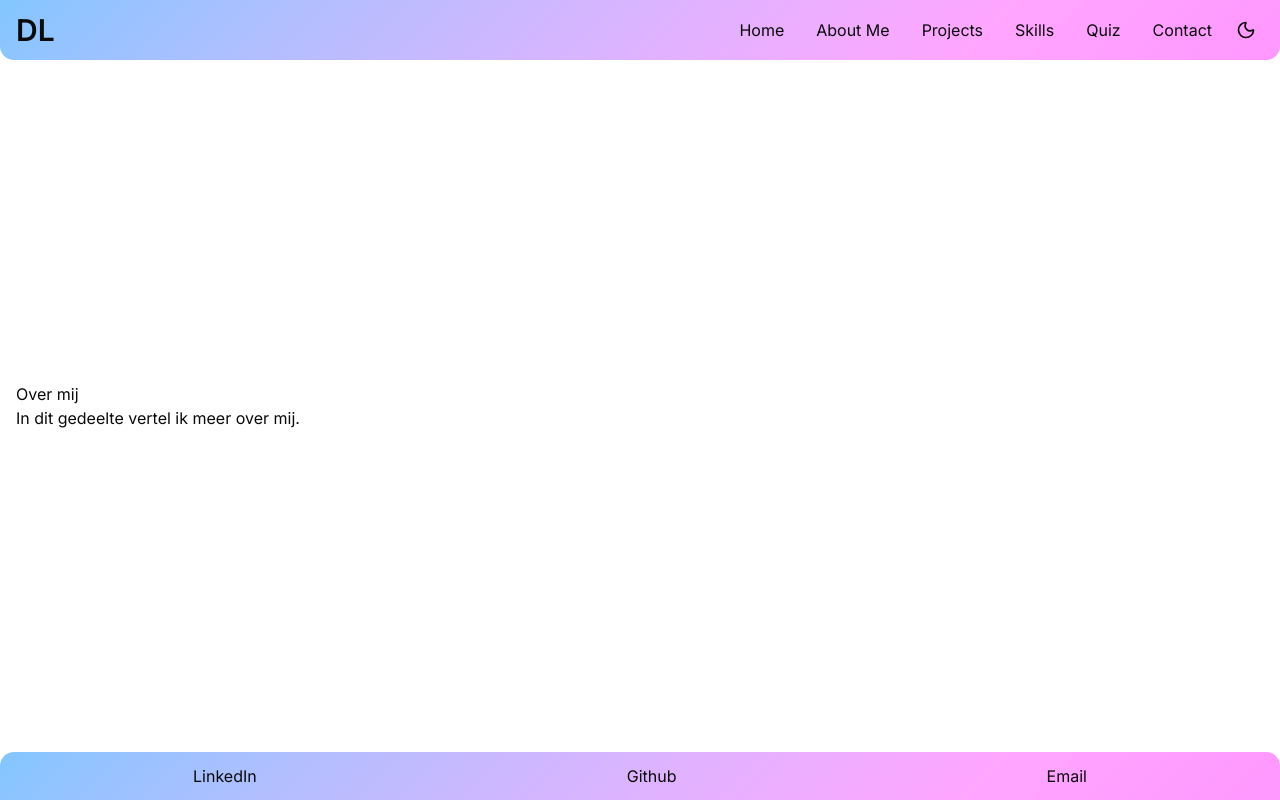
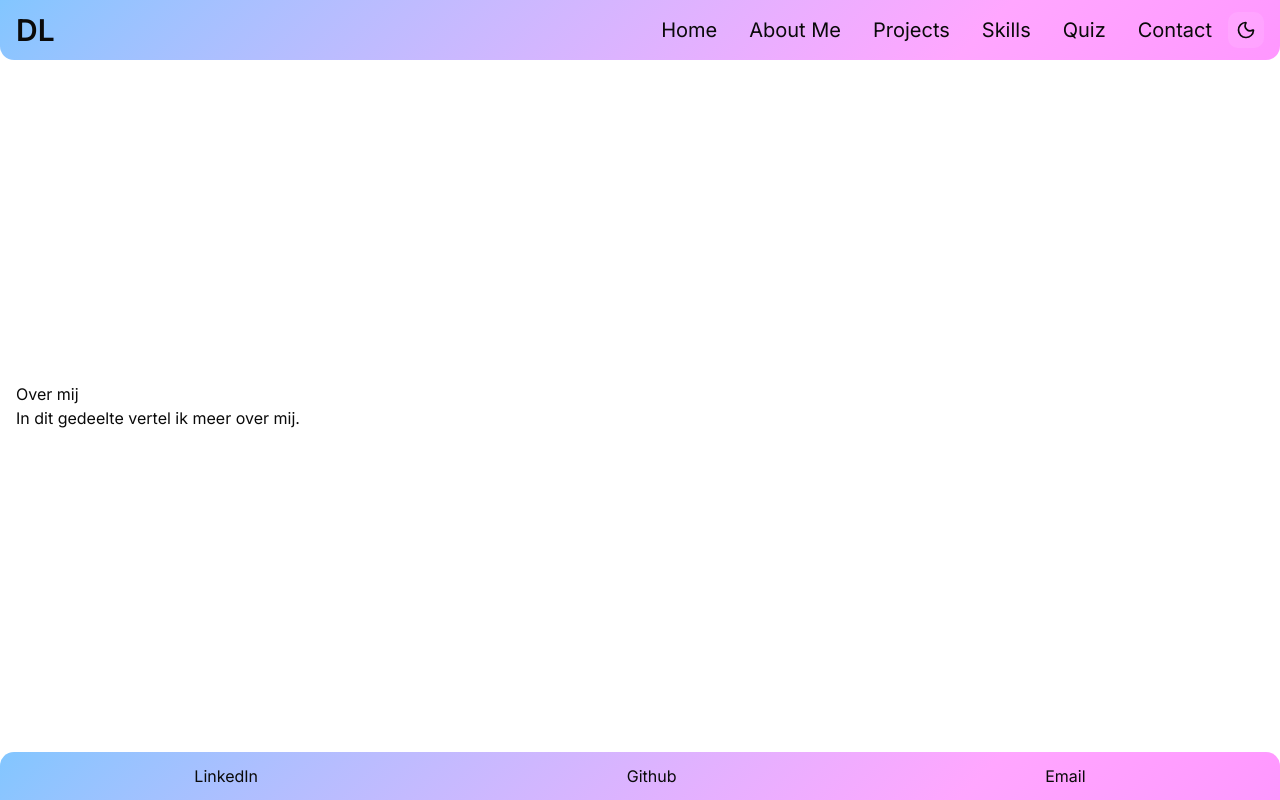
Before and after one commit to DewiLouhenapessy/portfolio-website-frontend, a Next.js app: page /about in a window 1280 px wide. Built offline with nearby package versions, Linux system fonts and the light colour scheme.

Commit message:
footer and navbar refinements

```diff
--- a/components/Footer.tsx
+++ b/components/Footer.tsx
@@ -1,11 +1,38 @@
+import Link from "next/link";
+
 const Footer = () => {
+	interface FooterItemProps {
+		text: string;
+		href: string;
+		onClick?: () => void;
+	}
+
+	const FooterItem = ({ text, href, onClick }: FooterItemProps) => {
+		return (
+			<Link
+				className="text-l text-foreground hover:text-accent transition-colors"
+				href={href}
+				onClick={onClick}
+			>
+				{text}
+			</Link>
+		);
+	};
+
+	const footerItems = [
+		{
+			href: "https://www.linkedin.com/in/dewi-louhenapessy-8b0894146/",
+			text: "LinkedIn",
+		},
+		{ href: "https://github.com/DewiLouhenapessy", text: "Github" },
+		{ href: "mailto:dewilouhenapessy@gmail.com", text: "Email" },
+	];
+
 	return (
-		<footer className="bg-gradient-theme rounded-t-xl dark:rounded-t-xs text-justify flex flex-col items-center justify-around gap-4 px-4 py-3 bottom-0 mt-8 md:flex-row">
-			<a href="https://www.linkedin.com/in/dewi-louhenapessy-8b0894146/">
-				LinkedIn
-			</a>
-			<a href="https://github.com/DewiLouhenapessy">Github</a>
-			<a href="mailto:dewilouhenapessy@gmail.com">Email</a>
+		<footer className="bg-gradient-theme rounded-t-xl dark:rounded-t-xs text-justify flex flex-col items-center justify-around gap-3 px-4 py-3 bottom-0 mt-8 md:flex-row">
+			{footerItems.map((item) => (
+				<FooterItem key={item.href} href={item.href} text={item.text} />
+			))}
 		</footer>
 	);
 };
--- a/components/NavBar.tsx
+++ b/components/NavBar.tsx
@@ -14,7 +14,7 @@ interface NavItemProps {
 const NavItem = ({ text, href, onClick }: NavItemProps) => {
 	return (
 		<Link
-			className="text-2xl text-foreground md:text-base hover:text-accent transition-colors"
+			className="text-xl text-foreground md:text-2xlhover:text-accent transition-colors"
 			href={href}
 			onClick={onClick}
 		>
@@ -39,7 +39,7 @@ const NavBar = () => {
 	const closeMobile = () => setMobileOpen(false);
 
 	return (
-		<nav className="bg-gradient-theme rounded-b-xl dark:rounded-b-xs mb-8 px-4 py-3">
+		<nav className="bg-gradient-theme rounded-b-xl dark:rounded-b-s mb-8 px-4 py-3">
 			<div className="flex items-center justify-between gap-4">
 				<div className="gap-4">
 					<Link className="text-2xl font-semibold md:text-3xl" href="/">
@@ -54,7 +54,7 @@ const NavBar = () => {
 					</div>
 
 					<button
-						className="inline-flex items-center justify-center rounded-lg border border-border bg-background/10 p-2 text-foreground transition hover:bg-background/20 mr-2 md:hidden"
+						className="inline-flex items-center justify-center rounded-lg border border-border/50 bg-background/10 p-2 text-foreground transition hover:bg-background/20 mr-2 md:hidden"
 						onClick={toggleMobile}
 						aria-expanded={mobileOpen}
 						aria-label={mobileOpen ? "Close menu" : "Open menu"}
@@ -65,7 +65,7 @@ const NavBar = () => {
 				</div>
 			</div>
 			{mobileOpen ? (
-				<div className="mt-4 flex flex-col items-end gap-3 rounded-2xl border border-white/10 bg-background/95 p-4 shadow-lg backdrop-blur-md md:hidden">
+				<div className="my-5 mx-3 flex flex-col items-end gap-3 rounded-xl border border-white/10 bg-background/40 p-4 shadow-lg backdrop-blur-md md:hidden">
 					{navItems.map((item) => (
 						<NavItem
 							key={item.href}
--- a/components/ThemeToggle.tsx
+++ b/components/ThemeToggle.tsx
@@ -9,7 +9,7 @@ export function ThemeToggle() {
 	return (
 		<button
 			onClick={toggleTheme}
-			className="p-2 rounded-lg transition-colors hover:bg-accent"
+			className="p-2 rounded-lg transition-colors border border-border/50 md:border-none bg-background/10 hover:bg-background/20"
 			aria-label="Toggle theme"
 		>
 			{theme === "light" ? <Moon size={20} /> : <Sun size={20} />}
```
